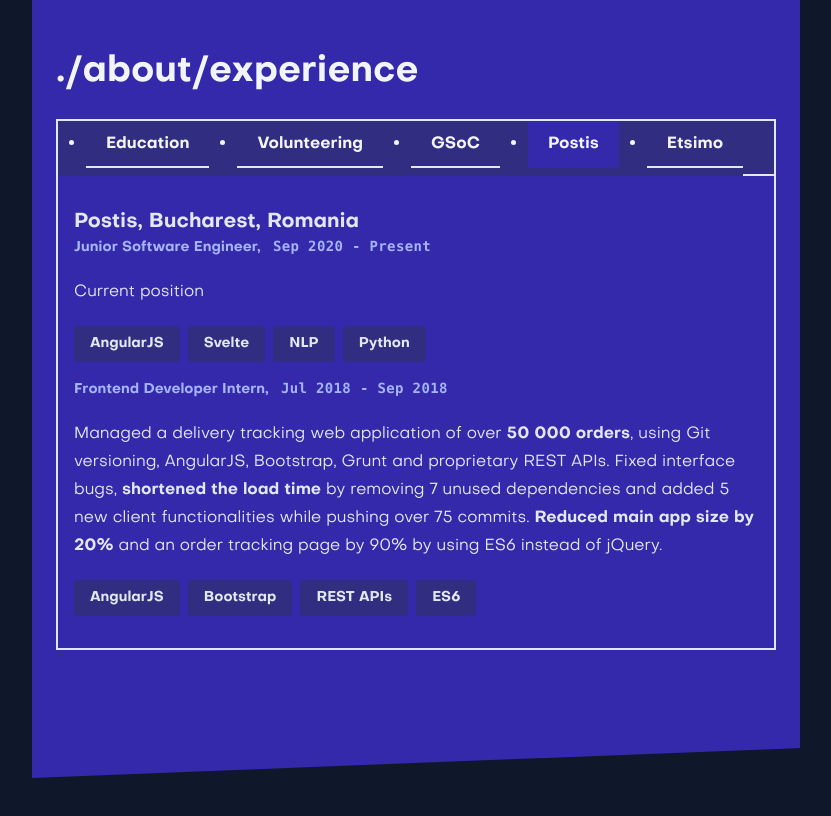
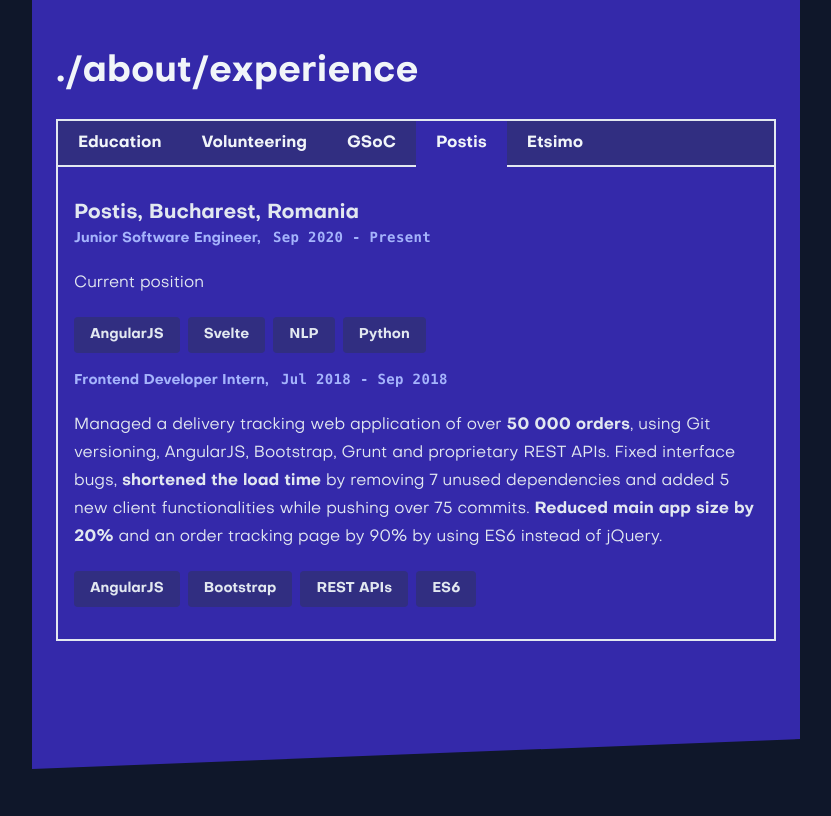
Before and after one commit to vanntile/vanntile.com, a Next.js app: page / in a window 1280 px wide. Shown: the part 1820-2636 px from the top of the page, without its empty margins (224-1055 px from the left). Built offline with nearby package versions, Linux system fonts and the light colour scheme; what tailwindcss-visuallyhidden would draw is missing.

Commit message:
chore: :arrow_up: updated tailwind

```diff
--- a/package.json
+++ b/package.json
@@ -36,7 +36,6 @@
   "devDependencies": {
     "@commitlint/cli": "^12.1.1",
     "@commitlint/config-conventional": "^12.1.1",
-    "@tailwindcss/jit": "^0.1.18",
     "@types/cors": "^2.8.10",
     "@types/eslint": "^7.2.8",
     "@types/eslint-plugin-prettier": "^3.1.0",
@@ -65,7 +64,7 @@
     "prettier": "^2.2.1",
     "standard-version": "^9.1.1",
     "stylelint-config-recommended": "^4.0.0",
-    "tailwindcss": "^2.0.4",
+    "tailwindcss": "^2.1.1",
     "tailwindcss-visuallyhidden": "^1.0.2",
     "typescript": "4.2"
   },
--- a/pages/index.tsx
+++ b/pages/index.tsx
@@ -348,7 +348,7 @@ const IndexPage: React.FC = (): JSX.Element => {
                 key={tab.idx}
                 className={`${
                   selectedTab === tab.idx ? 'bg-brand' : 'border-b-2'
-                } pseudo-none p-2 px-5 font-bold focus:outline-white mt-0`}
+                } list-none ml-0 mb-0 py-2 px-5 font-bold focus:outline-white mt-0`}
               >
                 {tab.name}
               </Tab>
--- a/postcss.config.js
+++ b/postcss.config.js
@@ -1,6 +1,6 @@
 module.exports = {
   plugins: {
-    '@tailwindcss/jit': {},
+    tailwindcss: {},
     autoprefixer: {},
   },
 }
--- a/tailwind.config.js
+++ b/tailwind.config.js
@@ -2,6 +2,7 @@ const { fontFamily } = require('tailwindcss/defaultTheme')
 const colors = require('tailwindcss/colors')
 
 module.exports = {
+  mode: 'jit',
   purge: {
     content: ['./pages/**/*.{js,ts,jsx,tsx,.mdx}', './components/**/*.{js,ts,jsx,tsx,.mdx}'],
     options: {
@@ -47,6 +48,5 @@ module.exports = {
       },
     },
   },
-  variants: {},
   plugins: [require('tailwindcss-visuallyhidden')()],
 }
```
Also changed, not shown: 1 other file (tests, documents, lock files or other folders).
